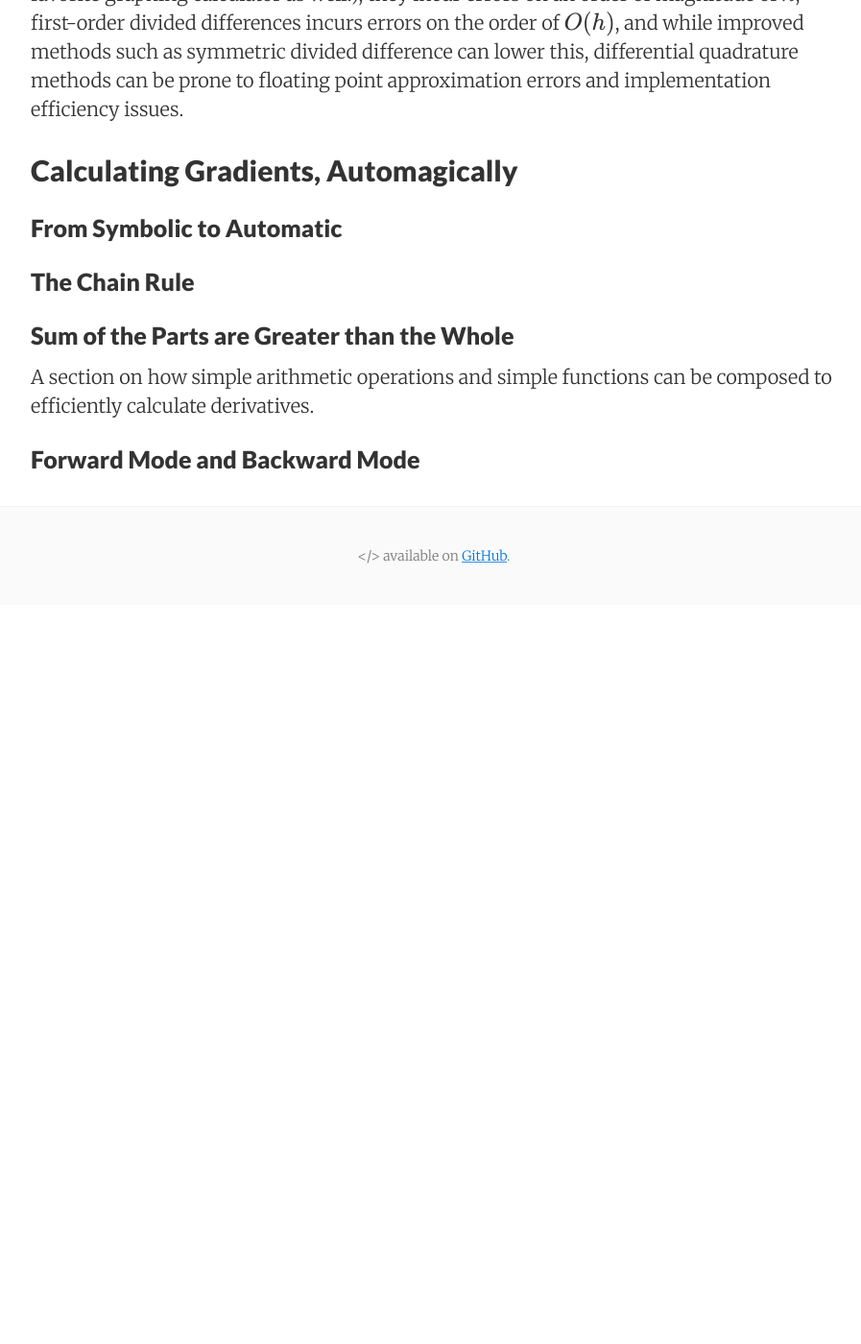
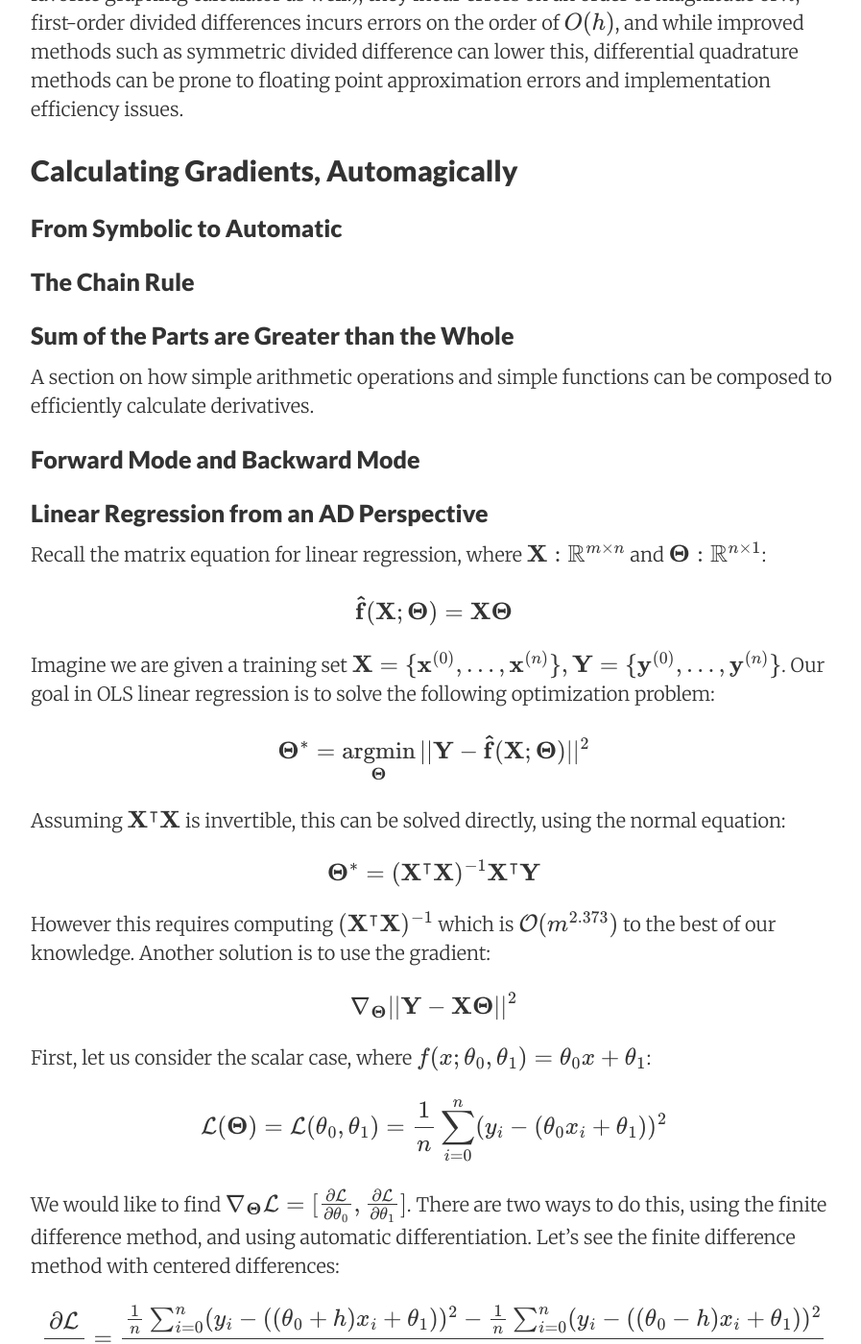
Before and after one commit to math-bootcamp/math-bootcamp.github.io, a Jekyll site: the page built from _posts/2019-07-23-the-derivative.md, in a window 1280 px wide and 1400 px high, scrolled down 3426 px. Shown: the whole window at 96% size, without its empty margins (188-1085 px from the left). Built offline with Jekyll 4.4.1, drawn with Linux system fonts in a browser that asks for light colours; formulas are drawn with MathJax 3; before the commit the page ends 4056 px from its top, so only the background shows below that; some of the changed text lies outside the part shown.

Commit message:
provide linear regression example

```diff
--- a/_posts/2019-07-23-the-derivative.md
+++ b/_posts/2019-07-23-the-derivative.md
@@ -67,3 +67,40 @@ Numerical differentiation (known as _differential quadrature_) are still the lea
 A section on how simple arithmetic operations and simple functions can be composed to efficiently calculate derivatives.
 
 ### Forward Mode and Backward Mode
+
+
+### Linear Regression from an AD Perspective
+
+Recall the matrix equation for linear regression, where $$\mathbf{X}: \mathbb{R}^{m \times n}$$ and $$\mathbf{\Theta}: \mathbb{R}^{n \times 1}$$:
+
+$$\mathbf{\hat f}(\mathbf{X}; \mathbf{\Theta}) = \mathbf{X}\mathbf{\Theta}$$
+
+Imagine we are given a training set $$\mathbf{X} = \{\mathbf{x}^{(0)}, \ldots, \mathbf{x}^{(n)}\}, \mathbf{Y} = \{\mathbf{y}^{(0)}, \ldots, \mathbf{y}^{(n)}\}$$. Our goal in OLS linear regression is to solve the following optimization problem:
+
+$$\mathbf{\Theta}^* = \underset{\mathbf{\Theta}}{\operatorname{argmin}}||\mathbf{Y} - \mathbf{\hat f}(\mathbf{X}; \mathbf{\Theta})||^2$$
+
+Assuming $$\mathbf{X}^\intercal\mathbf{X}$$ is invertible, this can be solved directly, using the normal equation:
+
+$$\mathbf{\Theta}^* = (\mathbf{X}^\intercal\mathbf{X})^{-1}\mathbf{X}^\intercal\mathbf{Y}$$
+
+However this requires computing $$(\mathbf{X}^\intercal\mathbf{X})^{-1}$$ which is $$\mathcal{O}(m^{2.373})$$ to the best of our knowledge. Another solution is to use the gradient:
+
+$$\nabla_\mathbf{\Theta} ||\mathbf{Y} - \mathbf{X}\mathbf{\Theta}||^2$$
+
+First, let us consider the scalar case, where $$f(x; \theta_0, \theta_1) = \theta_0 x + \theta_1$$:
+
+$$\mathcal{L}(\mathbf{\Theta}) = \mathcal{L}(\theta_0, \theta_1) = \frac{1}{n}\sum_{i=0}^n(y_i - (\theta_0 x_i + \theta_1))^2$$
+
+We would like to find $$\nabla_\mathbf{\Theta}\mathcal{L} = \lbrack \frac{\partial\mathcal{L}}{\partial \theta_0}, \frac{\partial\mathcal{L}}{\partial \theta_1}\rbrack$$. There are two ways to do this, using the finite difference method, and using automatic differentiation. Let's see the finite difference method with centered differences:
+
+$$\frac{\partial\mathcal{L}}{\partial \theta_0} = \frac{\frac{1}{n}\sum_{i=0}^n(y_i - ((\theta_0 + h) x_i + \theta_1))^2 - \frac{1}{n}\sum_{i=0}^n(y_i - ((\theta_0 - h) x_i + \theta_1))^2}{2h}$$
+
+$$\frac{\partial\mathcal{L}}{\partial \theta_1} = \frac{\frac{1}{n}\sum_{i=0}^n(y_i - (\theta_0 x_i + \theta_1 + h))^2 - \frac{1}{n}\sum_{i=0}^n(y_i - (\theta_0 x_i + \theta_1 - h))^2}{2h}$$
+
+Alternatively, we can calculate the partials analytically, using the chain rule:
+
+$$\begin{align}\frac{\partial\mathcal{L}}{\partial \theta_0} & = \frac{1}{n}\sum_{i=0}^n(y_i - (\theta_0 x_i + \theta_1))^2 \\\\ & = \frac{2}{n}\sum_{i=0}^n(y_i - (\theta_0 x_i + \theta_1))(-x_i)\end{align}$$
+
+$$\begin{align}\frac{\partial\mathcal{L}}{\partial \theta_0} & = \frac{1}{n}\sum_{i=0}^n(y_i - (\theta_0 x_i + \theta_1))^2 \\\\ & = \frac{2}{n}\sum_{i=0}^n(y_i - (\theta_0 x_i + \theta_1))(-1)\end{align}$$
+
+TODO: Expand on AD graph
```
Also changed, not shown: other parts of _posts/2019-07-23-the-derivative.md (+1 -1 lines).
